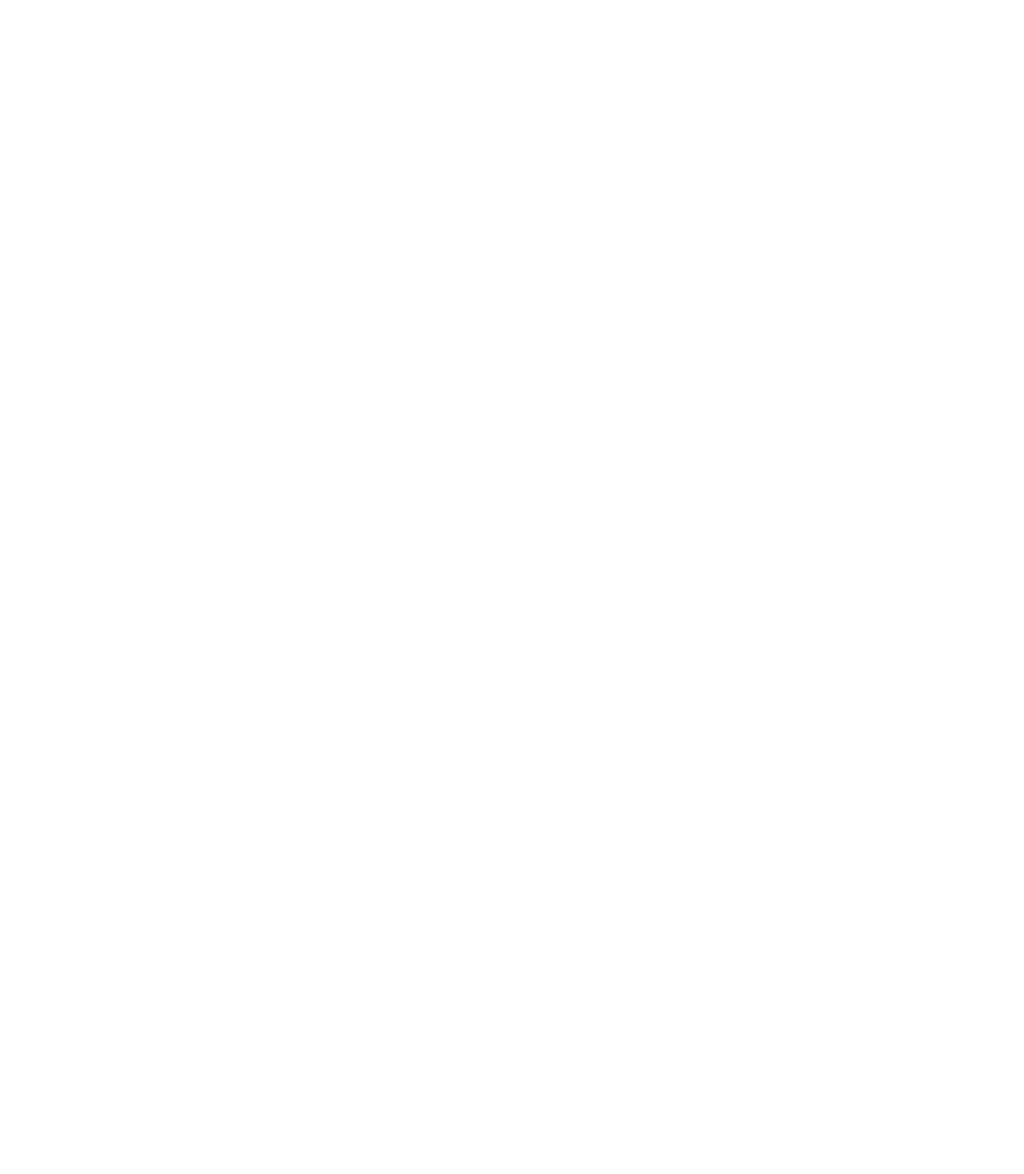
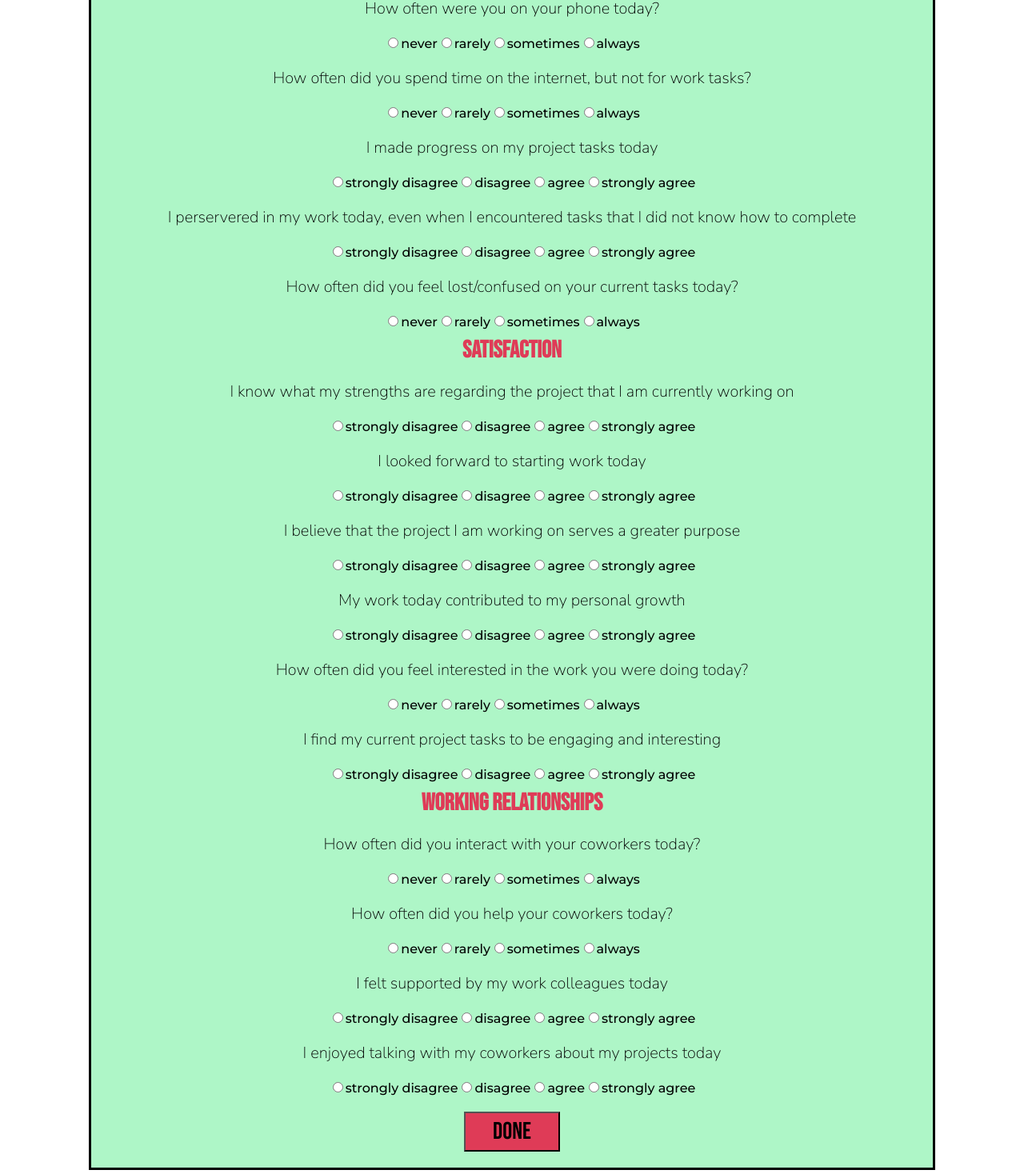
Before and after one commit to MaddyKapfhammer/happy-dev, an Angular app: page /happiness in a window 1280 px wide. Shown: the part 340-1808 px from the top of the page at 80% size. Before the commit the page ends 800 px from the top, so only its background shows below. Built offline with nearby package versions, Linux system fonts and the light colour scheme.

Commit message:
Add initial framework for happiness quiz.

```diff
--- a/src/app/happiness-tracker/happiness-tracker.component.css
+++ b/src/app/happiness-tracker/happiness-tracker.component.css
@@ -1,6 +1,22 @@
+.happiness{
+  text-align: center;
+}
 .quiz{
   background-color: #aef6c7;
   width: 80%;
   border-style:solid;
   text-align: center;
+  display: inline-block;
+  margin: 0 auto;
+  font-family: 'Montserrat', sans-serif;
+  padding: 20px;
 }
+
+.done-btn{
+  background-color: #df3b57;
+  font-family: 'Bebas Neue', cursive;
+  height: 50px;
+  width: 120px;
+  margin-top: 20px;
+  font-size: 30px;
+}
--- a/src/app/happiness-tracker/happiness-tracker.component.html
+++ b/src/app/happiness-tracker/happiness-tracker.component.html
@@ -4,10 +4,170 @@
 <link href="https://fonts.googleapis.com/css2?family=Bebas+Neue&family=Montserrat:wght@500&family=Nunito+Sans:wght@200&display=swap" rel="stylesheet">
 </head>
 
-<h1>How Happy?</h1>
+<div class="happiness">
+  <h1>Pursue Happiness</h1>
 
-<h2>Take our daily happiness quiz to determine how satisified you are as a developer</h2>
+  <h2>Take our daily happiness quiz to determine how satisified you are as a developer</h2>
 
-<div class="quiz">
-  Put something here
+  <div class="quiz">
+    <h3>Productivity</h3>
+    <p>How often were you on your phone today?</p>
+    <input type="radio" id="never" name="productivity_1">
+    <label for="never">never</label>
+    <input type="radio" id="rarely" name="productivity_1">
+    <label for="never">rarely</label>
+    <input type="radio" id="sometimes" name="productivity_1">
+    <label for="never">sometimes</label>
+    <input type="radio" id="always" name="productivity_1">
+    <label for="always">always</label>
+
+    <p>How often did you spend time on the internet, but not for work tasks?</p>
+    <input type="radio" id="never" name="productivity_2">
+    <label for="never">never</label>
+    <input type="radio" id="rarely" name="productivity_2">
+    <label for="never">rarely</label>
+    <input type="radio" id="sometimes" name="productivity_2">
+    <label for="never">sometimes</label>
+    <input type="radio" id="always" name="productivity_2">
+    <label for="always">always</label>
+
+    <p>I made progress on my project tasks today</p>
+    <input type="radio" id="never" name="productivity_3">
+    <label for="never">strongly disagree</label>
+    <input type="radio" id="rarely" name="productivity_3">
+    <label for="never">disagree</label>
+    <input type="radio" id="sometimes" name="productivity_3">
+    <label for="never">agree</label>
+    <input type="radio" id="always" name="productivity_3">
+    <label for="always">strongly agree</label>
+
+    <p>I perservered in my work today, even when I encountered tasks that I did not know how to complete</p>
+    <input type="radio" id="never" name="productivity_4">
+    <label for="never">strongly disagree</label>
+    <input type="radio" id="rarely" name="productivity_4">
+    <label for="never">disagree</label>
+    <input type="radio" id="sometimes" name="productivity_4">
+    <label for="never">agree</label>
+    <input type="radio" id="always" name="productivity_4">
+    <label for="always">strongly agree</label>
+
+    <p>How often did you feel lost/confused on your current tasks today?</p>
+    <input type="radio" id="never" name="productivity_5">
+    <label for="never">never</label>
+    <input type="radio" id="rarely" name="productivity_5">
+    <label for="never">rarely</label>
+    <input type="radio" id="sometimes" name="productivity_5">
+    <label for="never">sometimes</label>
+    <input type="radio" id="always" name="productivity_5">
+    <label for="always">always</label>
+
+    <h3>Satisfaction</h3>
+    <p>I know what my strengths are regarding the project that I am currently working on</p>
+    <input type="radio" id="never" name="satisfaction_1">
+    <label for="never">strongly disagree</label>
+    <input type="radio" id="rarely" name="satisfaction_1">
+    <label for="never">disagree</label>
+    <input type="radio" id="sometimes" name="satisfaction_1">
+    <label for="never">agree</label>
+    <input type="radio" id="always" name="satisfaction_1">
+    <label for="always">strongly agree</label>
+
+    <p>I looked forward to starting work today</p>
+    <input type="radio" id="never" name="satisfaction_2">
+    <label for="never">strongly disagree</label>
+    <input type="radio" id="rarely" name="satisfaction_2">
+    <label for="never">disagree</label>
+    <input type="radio" id="sometimes" name="satisfaction_2">
+    <label for="never">agree</label>
+    <input type="radio" id="always" name="satisfaction_2">
+    <label for="always">strongly agree</label>
+
+    <p>I believe that the project I am working on serves a greater purpose</p>
+    <input type="radio" id="never" name="satisfaction_3">
+    <label for="never">strongly disagree</label>
+    <input type="radio" id="rarely" name="satisfaction_3">
+    <label for="never">disagree</label>
+    <input type="radio" id="sometimes" name="satisfaction_3">
+    <label for="never">agree</label>
+    <input type="radio" id="always" name="satisfaction_3">
+    <label for="always">strongly agree</label>
+
+    <p>My work today contributed to my personal growth</p>
+    <input type="radio" id="never" name="satisfaction_4">
+    <label for="never">strongly disagree</label>
+    <input type="radio" id="rarely" name="satisfaction_4">
+    <label for="never">disagree</label>
+    <input type="radio" id="sometimes" name="satisfaction_4">
+    <label for="never">agree</label>
+    <input type="radio" id="always" name="satisfaction_4">
+    <label for="always">strongly agree</label>
+
+    <p>How often did you feel interested in the work you were doing today?</p>
+    <input type="radio" id="never" name="satisfaction_5">
+    <label for="never">never</label>
+    <input type="radio" id="rarely" name="satisfaction_5">
+    <label for="never">rarely</label>
+    <input type="radio" id="sometimes" name="satisfaction_5">
+    <label for="never">sometimes</label>
+    <input type="radio" id="always" name="satisfaction_5">
+    <label for="always">always</label>
+
+    <p>I find my current project tasks to be engaging and interesting</p>
+    <input type="radio" id="never" name="satisfaction_1">
+    <label for="never">strongly disagree</label>
+    <input type="radio" id="rarely" name="satisfaction_1">
+    <label for="never">disagree</label>
+    <input type="radio" id="sometimes" name="satisfaction_1">
+    <label for="never">agree</label>
+    <input type="radio" id="always" name="satisfaction_1">
+    <label for="always">strongly agree</label>
+
+    <h3>Working Relationships</h3>
+    <p>How often did you interact with your coworkers today?</p>
+    <input type="radio" id="never" name="relationship_1">
+    <label for="never">never</label>
+    <input type="radio" id="rarely" name="relationship_1">
+    <label for="never">rarely</label>
+    <input type="radio" id="sometimes" name="relationship_1">
+    <label for="never">sometimes</label>
+    <input type="radio" id="always" name="relationship_1">
+    <label for="always">always</label>
+
+    <p>How often did you help your coworkers today?</p>
+    <input type="radio" id="never" name="relationship_2">
+    <label for="never">never</label>
+    <input type="radio" id="rarely" name="relationship_2">
+    <label for="never">rarely</label>
+    <input type="radio" id="sometimes" name="relationship_2">
+    <label for="never">sometimes</label>
+    <input type="radio" id="always" name="relationship_2">
+    <label for="always">always</label>
+
+    <p>I felt supported by my work colleagues today</p>
+    <input type="radio" id="never" name="relationship_3">
+    <label for="never">strongly disagree</label>
+    <input type="radio" id="rarely" name="relationship_3">
+    <label for="never">disagree</label>
+    <input type="radio" id="sometimes" name="relationship_3">
+    <label for="never">agree</label>
+    <input type="radio" id="always" name="relationship_3">
+    <label for="always">strongly agree</label>
+
+    <p>I enjoyed talking with my coworkers about my projects today</p>
+    <input type="radio" id="never" name="relationship_4">
+    <label for="never">strongly disagree</label>
+    <input type="radio" id="rarely" name="relationship_4">
+    <label for="never">disagree</label>
+    <input type="radio" id="sometimes" name="relationship_4">
+    <label for="never">agree</label>
+    <input type="radio" id="always" name="relationship_4">
+    <label for="always">strongly agree</label>
+
+    <br>
+
+    <button class="done-btn">
+			Done
+		</button>
+  </div>
+
 </div>
```
